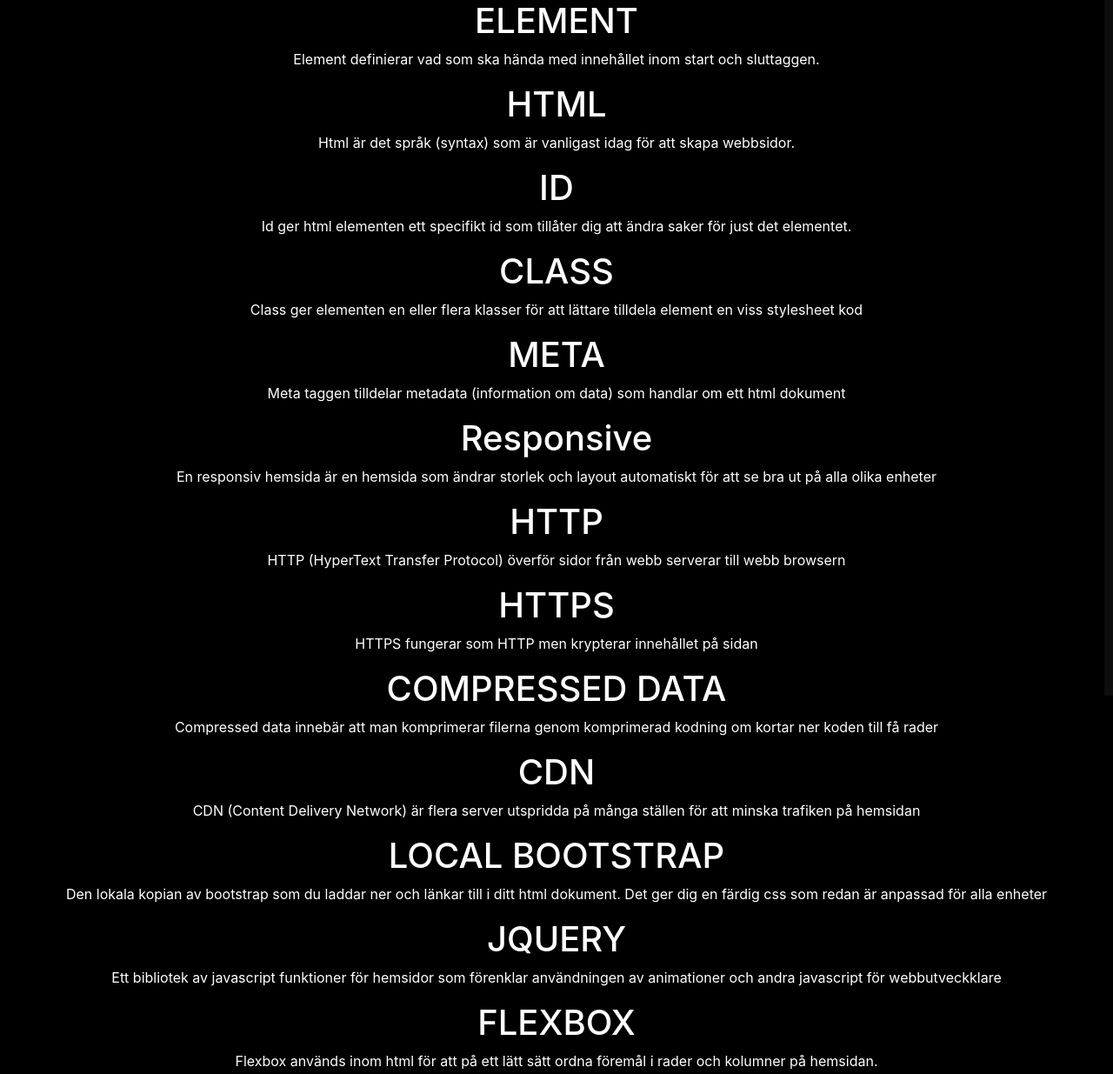
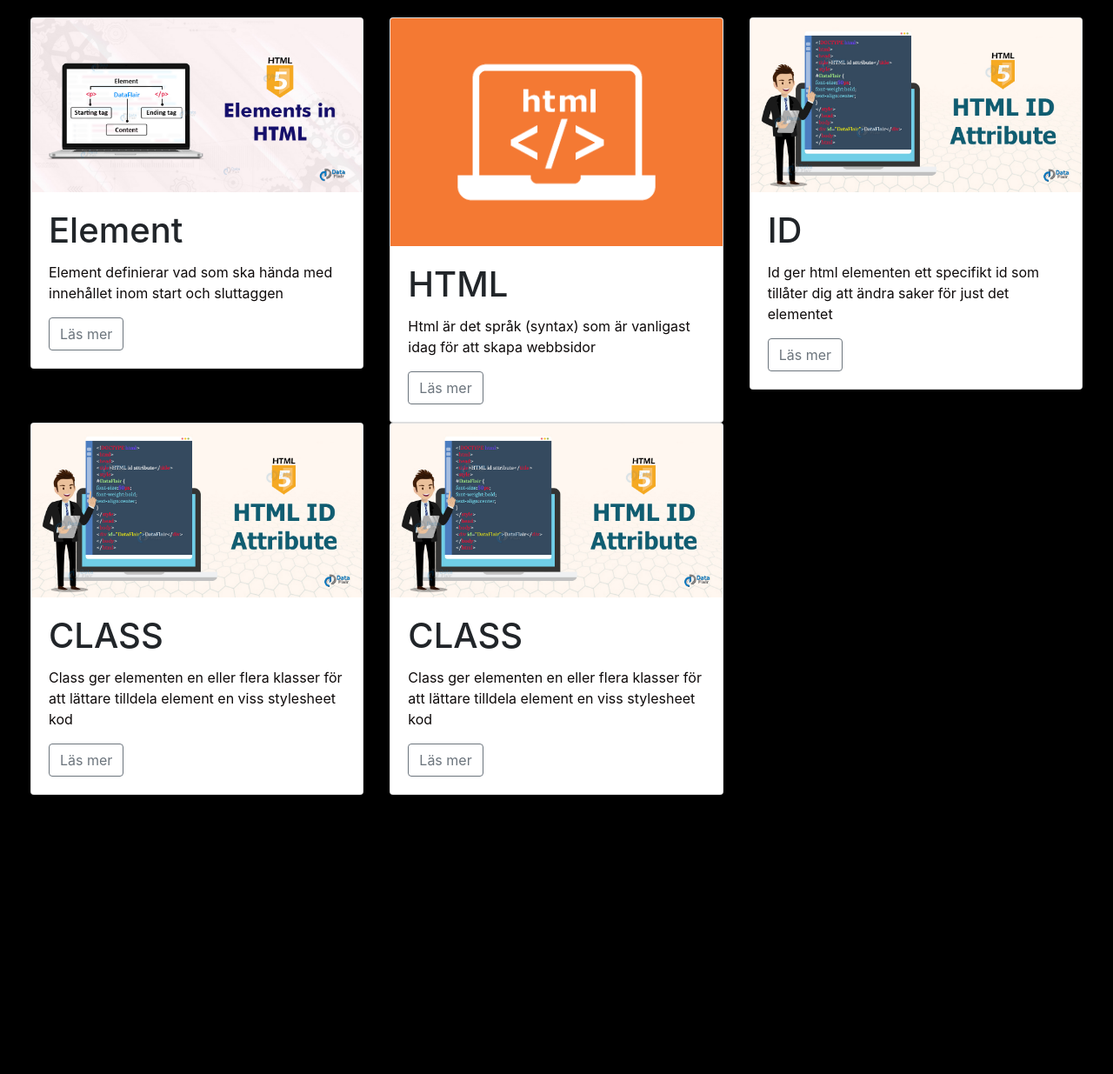
Before and after one commit to gustavgotborg/gustav-gotborg-bootstrap, a plain HTML site: page index.html in a window 1280 px wide. Shown: the top 1235 px of the page at 87% size. After the commit the page ends 934 px from the top, so only its background shows below. Drawn offline with Linux system fonts and the light colour scheme.

Commit message:
kort design

```diff
--- a/index.html
+++ b/index.html
@@ -9,56 +9,67 @@
     <title>Document</title>
 </head>
 <body>
-<div id="scrollbar"></div>
-<div id="scrollpath"></div>
-<div class="container-fluid">
-<h1>ELEMENT</h1>
-<p>Element definierar vad som ska hända med innehållet inom start och sluttaggen.</p>
+    <div class="container-fluid padding">
+    <div class="row padding">
+        <div class="col-md-4">
+            <div class="card">
+                <img class="card-img-top" src="element.jpg">
+                <div class="card-body">
+                    <h1 class="card-title">Element</h1>
+                    <p class="card-text">Element definierar vad som ska hända med innehållet inom start och sluttaggen</p>
+                    <a href="#" class="btn btn-outline-secondary">Läs mer</a>
+                </div>
+            </div>
+        </div>
 
-<h1>HTML</h1>
-<p>Html är det språk (syntax) som är vanligast idag för att skapa webbsidor.</p>
 
-<h1>ID</h1>
-<p>Id ger html elementen ett specifikt id som tillåter dig att ändra saker för just det elementet.</p>
+            <div class="col-md-4">
+                <div class="card">
+                    <img class="card-img-top" src="html.jpg">
+                    <div class="card-body">
+                        <h1 class="card-title">HTML</h1>
+                        <p class="card-text">Html är det språk (syntax) som är vanligast idag för att skapa webbsidor</p>
+                        <a href="https://www.youtube.com/?hl=sv&gl=SE" class="btn btn-outline-secondary">Läs mer</a>
+                    </div>
+                </div>
+            </div>
 
-<h1>CLASS</h1>
-<p>Class ger elementen en eller flera klasser för att lättare tilldela element en viss stylesheet kod</p>
 
-<h1>META</h1>
-<p>Meta taggen tilldelar metadata (information om data) som handlar om ett html dokument</p>
+                <div class="col-md-4">
+                    <div class="card">
+                        <img class="card-img-top" src="id.jpg">
+                        <div class="card-body">
+                            <h1 class="card-title">ID</h1>
+                            <p class="card-text">Id ger html elementen ett specifikt id som tillåter dig att ändra saker för just det elementet </p>
+                            <a href="https://www.youtube.com/?hl=sv&gl=SE" class="btn btn-outline-secondary">Läs mer</a>
+                        </div>
+                    </div>
+                </div>
 
-<h1>Responsive</h1>
-<p> En responsiv hemsida är en hemsida som ändrar storlek och layout automatiskt för att se bra ut på alla olika enheter</p>
+                <div class="col-md-4">
+                    <div class="card">
+                        <img class="card-img-top" src="id.jpg">
+                        <div class="card-body">
+                            <h1 class="card-title">CLASS</h1>
+                            <p class="card-text">Class ger elementen en eller flera klasser för att lättare tilldela element en viss stylesheet kod </p>
+                            <a href="https://www.youtube.com/?hl=sv&gl=SE" class="btn btn-outline-secondary">Läs mer</a>
+                        </div>
+                    </div>
+                </div>
 
-<h1>HTTP</h1>
-<p>HTTP (HyperText Transfer Protocol) överför sidor från webb serverar till webb browsern</p>
+                <div class="col-md-4">
+                    <div class="card">
+                        <img class="card-img-top" src="id.jpg">
+                        <div class="card-body">
+                            <h1 class="card-title">CLASS</h1>
+                            <p class="card-text">Class ger elementen en eller flera klasser för att lättare tilldela element en viss stylesheet kod </p>
+                            <a href="https://www.youtube.com/?hl=sv&gl=SE" class="btn btn-outline-secondary">Läs mer</a>
+                        </div>
+                    </div>
+                </div>
 
-<h1>HTTPS</s></h1>
-<p>HTTPS fungerar som HTTP men krypterar innehållet på sidan</p>
-
-<h1>COMPRESSED DATA</h1>
-<p>Compressed data innebär att man komprimerar filerna genom komprimerad kodning om kortar ner koden till få rader</p>
-
-<h1>CDN</h1>
-<p>CDN (Content Delivery Network) är flera server utspridda på många ställen för att minska trafiken på hemsidan </p>
-
-<h1>LOCAL BOOTSTRAP</h1>
-<p>Den lokala kopian av bootstrap som du laddar ner och länkar till i ditt html dokument. Det ger dig en färdig css som redan är anpassad för alla enheter</p>
-
-<h1>JQUERY</h1>
-<p>Ett bibliotek av javascript funktioner för hemsidor som förenklar användningen av animationer och andra javascript för webbutveckklare </p>
-
-<h1>FLEXBOX</h1>
-<p>Flexbox används inom html för att på ett lätt sätt ordna föremål i rader och kolumner på hemsidan. </p>
-
-<h1>GRID</h1>
-<p>Grid används för att dela upp hemsidan i stora områden som sedan används för att göra det lättare när man ska bestämma positionering.</p>
-
-<h1>CODE SNIPPETS</h1>
-<p>Code snippets är delar av html kod som är lätta att återanvända i ditt egna projekt när du vill lägga till en speciell funktion. Istället för att skriva hela funktionens kod från början
-    kan man istället återanvända färdiga delar av koden (Code snippets). </p>
-
-</div>
+        </div>
+        </div>
 
 </body>
 </html>
--- a/style.css
+++ b/style.css
@@ -1,55 +1,20 @@
 body{
-  background-color: black;
+  background-color: black  ;
 }
 
-.container-fluid{
-text-align: center;
-background-color: black;
-padding-left: 0px;
-padding-right: 0px;
+img{
+  }
 
 }
 h1{
-  color: white;
+  color: rgb(14, 7, 7);
 
 }
 
 p{
-  color: white;
+  color: rgb(14, 10, 10);
 }
 
-
-::-webkit-scrollbar{
-  width: 0;
+.row{
+  padding: 20px;
 }
-
-#scrollpath {
-  position: fixed;
-  top: 0;
-  right: 0;
-  width: 10px;
-  height: 100%;
-  background:rgba(255,255,255,0.05);
-}
-
-#progressbar{
-  position: fixed;
-  top: 0;
-  right: 0;
-  width: 10px;
-  height: 100%;
-  background: linear-gradient(to top, #008aff, #00ffe7)
-      ;
-    animation: animate 5s linear infinite;
-}
-@keyframes animate
-{
-  0%,100%
-  {
-    filter: hue-rotate(0 deg);
-  }
-  50%
-  {
-    filter: hue-rotate(360 deg);
-  }
-}
```
Also changed, not shown: element.jpg (added), html.jpg (added), id.jpg (added), java.js (added).
